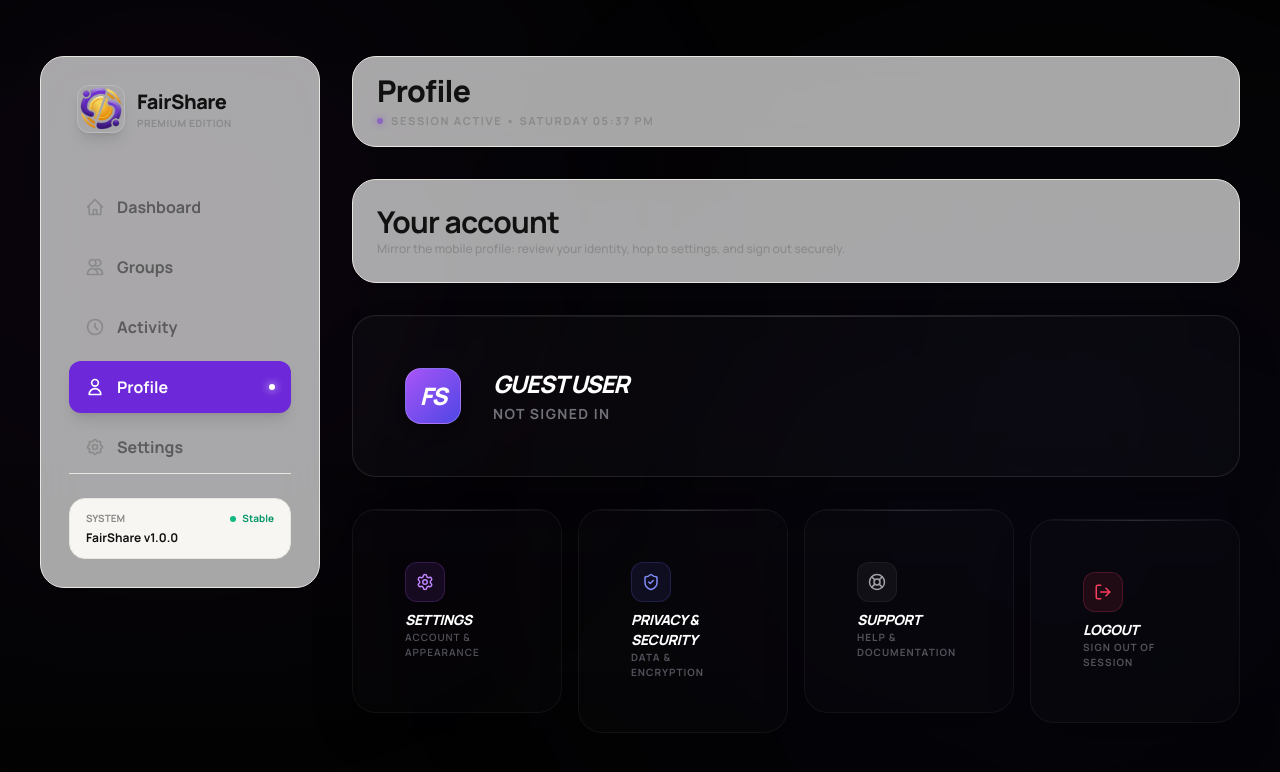
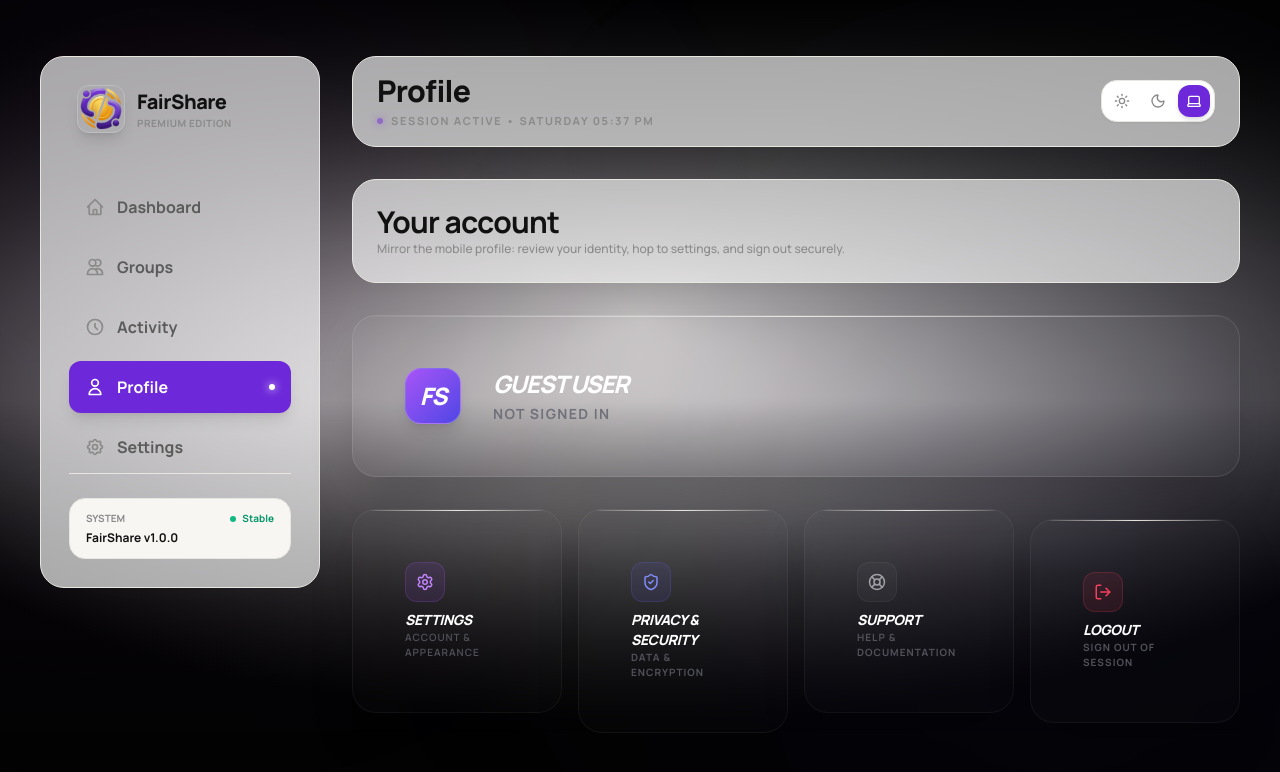
Before and after one commit to Arun-kushwaha007/FairShare, a Next.js app in the folder apps/web/: page /dashboard/profile in a window 1280 px wide. Shown: the top 772 px of the page. Built offline with nearby package versions, Linux system fonts and the light colour scheme; no server answers.

Commit message:
feat(web): implement theming system with CSS variables
Replace hardcoded colors and styles in dashboard components and layout with CSS custom properties for dynamic theming support. Introduce ThemeToggle component for user-controlled theme switching.

```diff
--- a/apps/web/app/layout.tsx
+++ b/apps/web/app/layout.tsx
@@ -50,7 +50,8 @@ export default function RootLayout({ children }: { children: React.ReactNode })
         <style id="fs-theme-vars">{themeStylesheet}</style>
         <script dangerouslySetInnerHTML={{ __html: themeInitScript }} />
       </head>
-      <body className="min-h-screen bg-black text-white selection:bg-yellow-400 selection:text-black">
+      <body className="min-h-screen selection:bg-[var(--fs-primary)] selection:text-white">
+
         <Providers>
           <Navbar />
           <div>{children}</div>
--- a/apps/web/components/ui/GlassCard.tsx
+++ b/apps/web/components/ui/GlassCard.tsx
@@ -22,7 +22,7 @@ export function GlassCard({
   const baseClasses =
     'glass-panel relative overflow-hidden rounded-3xl text-[var(--fs-text-primary)] shadow-2xl';
   const hoverClasses = hoverable
-    ? 'transition-all duration-300 hover:-translate-y-1 hover:border-white/15'
+    ? 'transition-all duration-300 hover:-translate-y-1 hover:border-[var(--fs-primary)]/20'
     : '';
 
   return (
@@ -34,9 +34,9 @@ export function GlassCard({
       className={`${baseClasses} ${hoverClasses} ${className}`}
       {...props}
     >
-      <div className="absolute inset-0 bg-gradient-to-br from-purple-500/8 via-transparent to-transparent pointer-events-none" />
+      <div className="absolute inset-0 bg-gradient-to-br from-[var(--fs-primary)]/8 via-transparent to-transparent pointer-events-none" />
       <div className="relative z-10 p-5 md:p-7">{children}</div>
-      <div className="absolute top-0 left-0 right-0 h-px bg-gradient-to-r from-transparent via-white/15 to-transparent" />
+      <div className="absolute top-0 left-0 right-0 h-px bg-gradient-to-r from-transparent via-[var(--fs-border)] to-transparent" />
     </motion.div>
   );
 }
--- a/apps/web/src/components/dashboard/SpendingChart.tsx
+++ b/apps/web/src/components/dashboard/SpendingChart.tsx
@@ -7,20 +7,20 @@ const months = ['J', 'F', 'M', 'A', 'M', 'J', 'J', 'A', 'S', 'O', 'N', 'D'];
 
 export function SpendingChart() {
   return (
-    <div className="group relative overflow-hidden rounded-2xl border border-white/5 bg-white/[0.01] p-4 sm:p-6 transition-all hover:bg-white/[0.02]">
+    <div className="group relative overflow-hidden rounded-2xl border border-[var(--fs-border)] bg-[var(--fs-surface)] p-4 sm:p-6 transition-all hover:bg-[var(--fs-card)] shadow-[var(--fs-shadow-soft)]">
       <div className="flex items-center justify-between mb-8">
         <div>
-          <h3 className="text-xs sm:text-sm font-black italic tracking-tight text-white">SPENDING FLOW</h3>
-          <p className="text-[9px] sm:text-[10px] font-bold tracking-widest text-zinc-600 uppercase mt-0.5">Aggregate Protocol Metrics</p>
+          <h3 className="text-xs sm:text-sm font-black italic tracking-tight text-[var(--fs-text-primary)]">SPENDING FLOW</h3>
+          <p className="text-[9px] sm:text-[10px] font-bold tracking-widest text-[var(--fs-text-muted)] uppercase mt-0.5">Aggregate Protocol Metrics</p>
         </div>
         <div className="flex flex-col sm:flex-row gap-2 sm:gap-4">
           <div className="flex items-center gap-2">
             <div className="h-1.5 w-1.5 rounded-full bg-purple-500" />
-            <span className="text-[10px] font-bold text-zinc-400 uppercase tracking-widest">2026</span>
+            <span className="text-[10px] font-bold text-[var(--fs-text-muted)] uppercase tracking-widest">2026</span>
           </div>
           <div className="flex items-center gap-2">
             <div className="h-1.5 w-1.5 rounded-full bg-zinc-800" />
-            <span className="text-[10px] font-bold text-zinc-700 uppercase tracking-widest">2025</span>
+            <span className="text-[10px] font-bold text-[var(--fs-text-muted)]/60 uppercase tracking-widest">2025</span>
           </div>
         </div>
       </div>
@@ -39,7 +39,7 @@ export function SpendingChart() {
 
               {/* Tooltip */}
               <div className="absolute -top-8 left-1/2 -translate-x-1/2 opacity-0 group-hover/bar:opacity-100 transition-opacity">
-                <div className="bg-zinc-900 border border-white/10 px-2 py-1 rounded text-[9px] font-black text-white whitespace-nowrap shadow-xl">
+                <div className="bg-[var(--fs-surface)] border border-[var(--fs-border)] px-2 py-1 rounded text-[9px] font-black text-[var(--fs-text-primary)] whitespace-nowrap shadow-xl">
                   ${(h * 32).toLocaleString()}
                 </div>
               </div>
@@ -47,7 +47,7 @@ export function SpendingChart() {
               {/* Bar Glow */}
               <div className="absolute inset-0 bg-purple-500/10 blur-xl opacity-0 group-hover/bar:opacity-100 transition-opacity rounded-full" />
             </div>
-            <span className="text-[9px] font-black text-zinc-800 group-hover/bar:text-zinc-500 transition-colors uppercase">
+            <span className="text-[9px] font-black text-[var(--fs-text-muted)] group-hover/bar:text-[var(--fs-primary)] transition-colors uppercase">
               {months[i]}
             </span>
           </div>
@@ -57,7 +57,7 @@ export function SpendingChart() {
 
       {/* Decorative Overlays */}
       <div className="absolute top-0 right-0 p-4 pointer-events-none opacity-20">
-        <div className="text-[8px] font-mono text-zinc-500 uppercase tracking-[0.5em] vertical-text">
+        <div className="text-[8px] font-mono text-[var(--fs-text-muted)] uppercase tracking-[0.5em] vertical-text">
           SIGNAL_STRENGTH_98%
         </div>
       </div>
--- a/apps/web/src/components/dashboard/SummaryCard.tsx
+++ b/apps/web/src/components/dashboard/SummaryCard.tsx
@@ -40,10 +40,10 @@ export function SummaryCard({
   return (
     <motion.div
       whileHover={{ y: -2, transition: { duration: 0.2 } }}
-      className="group relative overflow-hidden rounded-2xl border border-white/5 bg-white/[0.02] p-4 sm:p-6 transition-all hover:border-purple-500/20 hover:bg-white/[0.04]"
+      className="group relative overflow-hidden rounded-2xl border border-[var(--fs-border)] bg-[var(--fs-surface)] p-4 sm:p-6 transition-all hover:border-[var(--fs-primary)]/20 hover:shadow-lg shadow-[var(--fs-shadow-soft)]"
     >
       <div className="flex items-center justify-between mb-4">
-        <div className="flex h-10 w-10 items-center justify-center rounded-xl bg-white/5 text-zinc-500 group-hover:text-purple-400 transition-colors">
+        <div className="flex h-10 w-10 items-center justify-center rounded-xl bg-[var(--fs-primary)]/10 text-[var(--fs-text-secondary)] group-hover:text-[var(--fs-primary)] transition-colors">
           {Icon && <Icon size={18} />}
         </div>
         {change && (
@@ -54,18 +54,18 @@ export function SummaryCard({
       </div>
 
       <div className="space-y-1">
-        <div className="text-xl sm:text-2xl md:text-3xl font-black tracking-tight text-white italic">
+        <div className="text-xl sm:text-2xl md:text-3xl font-black tracking-tight text-[var(--fs-text-primary)] italic">
           {value}
         </div>
-        <p className="text-[10px] font-bold uppercase tracking-[0.2em] text-zinc-500 group-hover:text-zinc-400 transition-colors">
+        <p className="text-[10px] font-bold uppercase tracking-[0.2em] text-[var(--fs-text-secondary)] group-hover:text-[var(--fs-text-primary)] transition-colors uppercase">
           {title}
         </p>
       </div>
 
       {hint ? (
-        <div className="mt-6 pt-4 border-t border-white/5 hidden sm:flex items-center gap-2">
-          <div className="w-1.5 h-1.5 rounded-full bg-purple-500/40" />
-          <span className="text-[10px] font-bold uppercase tracking-wider text-zinc-600">
+        <div className="mt-6 pt-4 border-t border-[var(--fs-border)] hidden sm:flex items-center gap-2">
+          <div className="w-1.5 h-1.5 rounded-full bg-[var(--fs-primary)]/40" />
+          <span className="text-[10px] font-bold uppercase tracking-wider text-[var(--fs-text-muted)]">
             {hint}
           </span>
         </div>
@@ -75,7 +75,8 @@ export function SummaryCard({
       <div className="absolute -bottom-8 -right-8 h-20 w-20 rounded-full bg-purple-500/5 opacity-0 group-hover:opacity-100 blur-2xl transition-opacity" />
 
       {/* Top highlight */}
-      <div className="absolute top-0 left-4 right-4 h-px bg-gradient-to-r from-transparent via-white/5 to-transparent" />
+      <div className="absolute top-0 left-4 right-4 h-px bg-gradient-to-r from-transparent via-[var(--fs-border)] to-transparent" />
+
     </motion.div>
   );
 }
--- a/apps/web/src/components/layout/DashboardLayout.tsx
+++ b/apps/web/src/components/layout/DashboardLayout.tsx
@@ -9,7 +9,8 @@ import { GridBackground } from '../../../components/home';
 export function DashboardLayout({ children, topbarRight }: { children: ReactNode; topbarRight?: ReactNode }) {
   return (
     <AppLayout>
-      <div className="relative min-h-screen bg-[#030303] overflow-hidden">
+      <div className="relative min-h-screen bg-[var(--fs-background)] transition-colors duration-500 overflow-hidden">
+
         {/* Cinematic Backdrop */}
         <GridBackground />
         <div className="pointer-events-none absolute inset-0 bg-gradient-to-b from-transparent via-purple-500/[0.01] to-transparent" />
--- a/apps/web/src/components/layout/Topbar.tsx
+++ b/apps/web/src/components/layout/Topbar.tsx
@@ -2,6 +2,7 @@
 
 import { usePathname } from 'next/navigation';
 import { glassPanel } from './layoutStyles';
+import { ThemeToggle } from '../theme/ThemeToggle';
 
 function titleFromPath(pathname: string): string {
   if (pathname === '/dashboard') return 'Dashboard';
@@ -29,7 +30,10 @@ export function Topbar({ rightSlot }: { rightSlot?: React.ReactNode }) {
           </p>
         </div>
       </div>
-      <div className="flex items-center gap-4 sm:gap-6">{rightSlot}</div>
+      <div className="flex items-center gap-4 sm:gap-6">
+        <ThemeToggle />
+        {rightSlot}
+      </div>
     </header>
   );
 }
--- /dev/null
+++ b/apps/web/src/components/theme/ThemeToggle.tsx
@@ -0,0 +1,47 @@
+'use client';
+
+import { useThemeMode } from './ThemeProvider';
+import { Sun, Moon, Laptop } from 'lucide-react';
+import { motion, AnimatePresence } from 'framer-motion';
+
+export function ThemeToggle() {
+  const { mode, resolved, setMode } = useThemeMode();
+
+  return (
+    <div className="flex items-center gap-1 rounded-2xl border border-[var(--fs-border)] bg-[var(--fs-surface)] p-1 backdrop-blur-md shadow-sm">
+      <button
+        onClick={() => setMode('light')}
+        className={`flex h-8 w-8 items-center justify-center rounded-xl transition-all ${
+          mode === 'light'
+            ? 'bg-[var(--fs-primary)] text-white shadow-md'
+            : 'text-[var(--fs-text-muted)] hover:bg-[var(--fs-primary)]/10 hover:text-[var(--fs-primary)]'
+        }`}
+        title="Light Mode"
+      >
+        <Sun size={16} />
+      </button>
+      <button
+        onClick={() => setMode('dark')}
+        className={`flex h-8 w-8 items-center justify-center rounded-xl transition-all ${
+          mode === 'dark'
+            ? 'bg-[var(--fs-primary)] text-white shadow-md'
+            : 'text-[var(--fs-text-muted)] hover:bg-[var(--fs-primary)]/10 hover:text-[var(--fs-primary)]'
+        }`}
+        title="Dark Mode"
+      >
+        <Moon size={16} />
+      </button>
+      <button
+        onClick={() => setMode('system')}
+        className={`flex h-8 w-8 items-center justify-center rounded-xl transition-all ${
+          mode === 'system'
+            ? 'bg-[var(--fs-primary)] text-white shadow-md'
+            : 'text-[var(--fs-text-muted)] hover:bg-[var(--fs-primary)]/10 hover:text-[var(--fs-primary)]'
+        }`}
+        title="System Preference"
+      >
+        <Laptop size={16} />
+      </button>
+    </div>
+  );
+}
```
Also changed, not shown: apps/web/app/dashboard/page.tsx (+21 -21 lines), apps/web/src/components/dashboard/ActivityList.tsx (+12 -12 lines).
